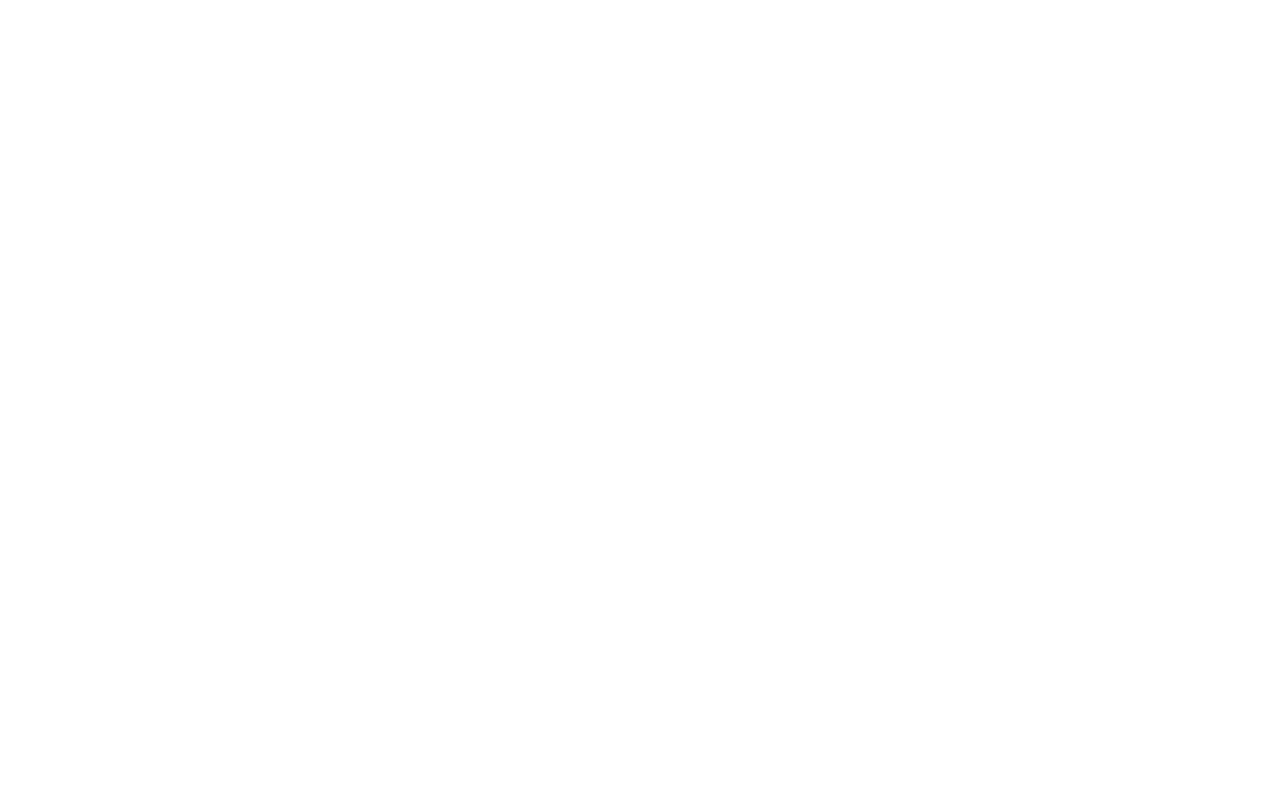
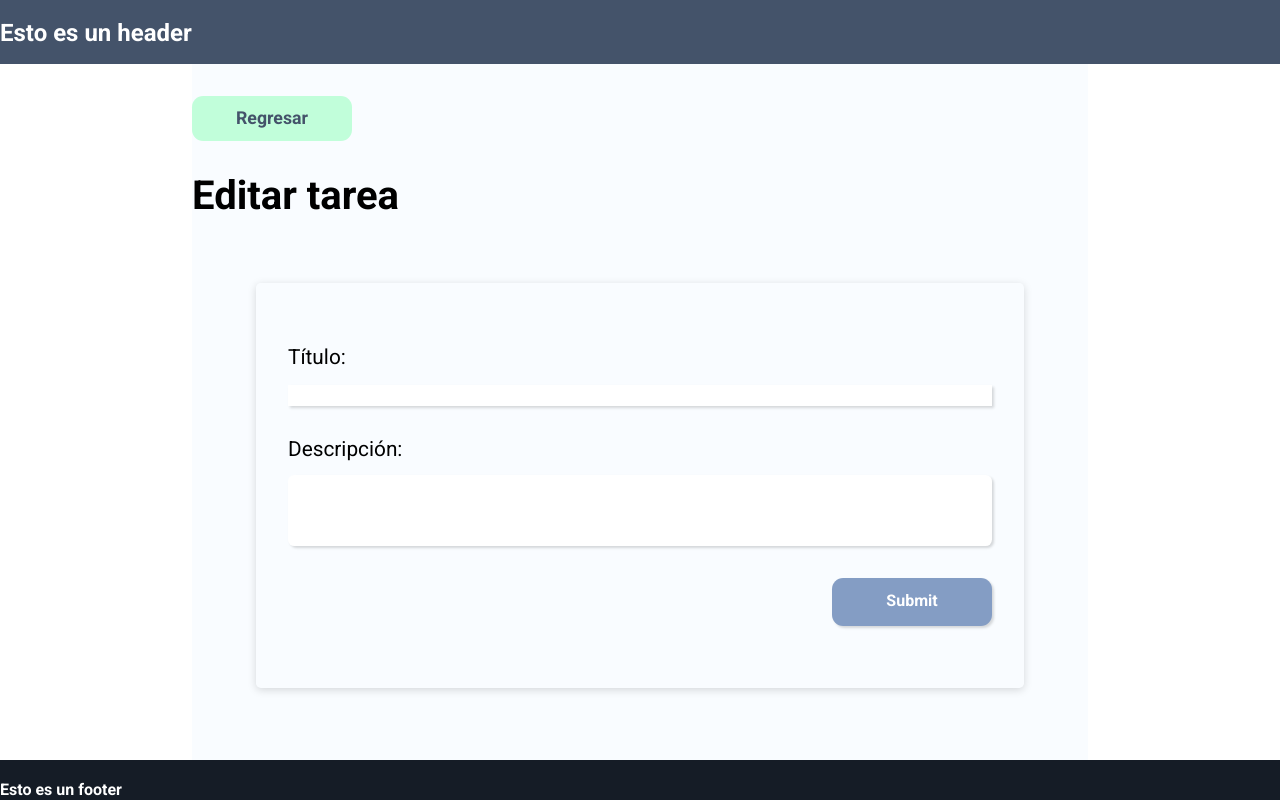
Before and after one commit to Carlos-SaulPM/To-Do-React, a React (Vite) app: page /tarea/editar/1 in a window 1280 px wide. Before the commit this address had no page. Built offline with nearby package versions, Linux system fonts and the light colour scheme.

Commit message:
Agregando - Agregando page, para cada tipo de accion con alguna tarea. Separando rutas de las tareas

```diff
--- a/src/App.jsx
+++ b/src/App.jsx
@@ -4,6 +4,7 @@
 import RootLayout from "./layouts/RootLayout";
 import Home from "./routes/Home";
 import TablaDeTareas from "./components/conjuntos/TablaDeTareas";
+import TareaRoutes from "./routes/TareaRoutes";
 
 function App() {
   let tablaTareas = <TablaDeTareas />; //Utilizando la misma referencia para las subrutas "/".
@@ -15,14 +16,7 @@
             <Route index element={tablaTareas} />
             <Route path=":estado" element={tablaTareas} />
           </Route>
-          <Route
-            path="/agregar"
-            element={
-              <>
-                <h3>Agregando tarea</h3>
-              </>
-            }
-          ></Route>
+          {TareaRoutes()}
         </Route>
       </Routes>
     </>
--- a/src/components/common/Buscador.jsx
+++ b/src/components/common/Buscador.jsx
@@ -14,7 +14,7 @@
         placeholder="Buscar tarea"
       />
 
-      <button type="submit" style={botonBusqueda}>
+      <button type="submit" className="boton">
         Buscar
       </button>
     </form>
--- a/src/components/common/FilaTabla.jsx
+++ b/src/components/common/FilaTabla.jsx
@@ -10,18 +10,21 @@
       <td>{descripcion}</td>
       <td>{estado}</td>
       <td>
-        <NavLink className="icon icon-pencil" to={`/editar/:id${id}`}></NavLink>
+        <NavLink
+          className="icon icon-pencil"
+          to={`/tarea/editar/${id}`}
+        ></NavLink>
       </td>
       <td>
         <NavLink
           className="icon icon-trash"
-          to={`/eliminar/:id${id}`}
+          to={`/tarea/eliminar/${id}`}
         ></NavLink>
       </td>
       <td>
         <NavLink
           className="icon icon-check"
-          to={`/finalizada/:id${id}`}
+          to={`/tarea/finalizada/${id}`}
         ></NavLink>
       </td>
     </tr>
--- /dev/null
+++ b/src/components/common/FormularioUsuario.jsx
@@ -0,0 +1,32 @@
+import "./formularioUsuario.css";
+
+const FormularioUsuario = ({ handleSubmit, handleChange, formulario }) => {
+  return (
+    <div className="contenedor-formulario">
+      <form onSubmit={handleSubmit}>
+        <label htmlFor="titulo_tarea">Título: </label>
+        <input
+          type="text"
+          id="titulo_tarea"
+          name="titulo_tarea"
+          value={formulario.titulo_tarea}
+          onChange={handleChange}
+        />
+        <label htmlFor="descripcion">Descripción:</label>
+        <textarea
+          id="descripcion"
+          cols="30"
+          rows="15"
+          name="descripcion"
+          value={formulario.descripcion}
+          onChange={handleChange}
+        ></textarea>
+        <div className="contenedor-submit">
+          <input type="submit" className="boton boton-submit" />
+        </div>
+      </form>
+    </div>
+  );
+};
+
+export default FormularioUsuario;
--- a/src/components/common/boton.css
+++ b/src/components/common/boton.css
@@ -1,4 +1,4 @@
-button {
+.boton {
   min-width: 10rem;
   min-height: 2.8rem;
   border-radius: 0.7rem;
@@ -11,6 +11,6 @@
   transition: background 1s;
 }
 
-button:hover {
+.boton:hover {
   background-color: var(--site-boton-hover-green);
 }
--- /dev/null
+++ b/src/components/common/formularioUsuario.css
@@ -0,0 +1,52 @@
+.contenedor-formulario {
+  width: 100%;
+  height: 100%;
+  display: flex;
+  justify-content: center;
+  align-items: center;
+  margin-top: 2rem;
+}
+
+.contenedor-formulario form {
+  width: 55vw;
+  height: 35vh;
+  display: flex;
+  flex-flow: column nowrap;
+  padding: 7% 2rem;
+  font-size: 1.3rem;
+  font-weight: 400;
+  border-radius: 0.3rem;
+  box-shadow: rgba(0, 0, 0, 0.15) 0px 2px 8px;
+}
+
+.contenedor-formulario input {
+  height: 3rem;
+  font-size: 1rem;
+  margin-top: 1rem;
+  border: 0;
+  box-shadow: rgba(0, 0, 0, 0.15) 1.95px 1.95px 2.6px;
+}
+.contenedor-formulario input ~ label {
+  margin-top: 2rem;
+}
+textarea {
+  font-size: 1rem;
+  margin-top: 0.8rem;
+  border-radius: 0.4rem;
+  border: 0;
+  box-shadow: rgba(0, 0, 0, 0.15) 1.95px 1.95px 2.6px;
+  resize: none;
+}
+.contenedor-submit {
+  margin-top: 1rem;
+  display: flex;
+  justify-content: end;
+}
+.boton-submit {
+  max-width: 7rem;
+  background-color: var(--site-blue-300);
+  color: white;
+}
+.boton-submit:hover {
+  background-color: var(--site-blue-500);
+}
--- /dev/null
+++ b/src/hooks/useForm.jsx
@@ -0,0 +1,17 @@
+import { useState } from "react";
+
+export const useForm = (formInicial) => {
+  const [formulario, setFormulario] = useState(formInicial);
+
+  let handleChange = (e) => {
+    e.preventDefault();
+    setFormulario({ ...formulario, [e.target.name]: e.target.value });
+  };
+  let handleSubmit = (e) => {
+    e.preventDefault();
+
+    alert("Funciona");
+  };
+
+  return [formulario, handleChange, handleSubmit];
+};
--- a/src/pages/ListaTareas.jsx
+++ b/src/pages/ListaTareas.jsx
@@ -1,9 +1,10 @@
-import Boton from "../components/common/Boton";
+import "../components/common/Boton";
 import Buscador from "../components/common/Buscador";
 import "./listaTareas.css";
 import GrupoRadioBotones from "../components/conjuntos/GrupoRadioBotones";
+import { Link } from "react-router";
 
-const ListaTareas = ({ agregar }) => {
+const ListaTareas = () => {
   const rutasNav = {
     todos: {
       value: "todos",
@@ -30,7 +31,17 @@
       <h1>Lista de tareas</h1>
       <br />
       <section className="contenedor-botones">
-        <Boton OnClick={agregar} tituloBoton="Agregar tarea" />
+        <Link
+          to={"tarea/agregar"}
+          className="boton"
+          style={{
+            alignContent: "center",
+            textAlign: "center",
+            textDecoration: "none",
+          }}
+        >
+          Agregar tarea
+        </Link>
         <Buscador />
       </section>
       <GrupoRadioBotones rutas={rutasNav} name="tareas" />
--- /dev/null
+++ b/src/pages/Tarea.jsx
@@ -0,0 +1,31 @@
+import { Link, useParams } from "react-router";
+import { Outlet } from "react-router";
+const Tarea = () => {
+  const { accionTarea, id } = useParams();
+  console.log(accionTarea, id);
+  let tituloDeLaAccionTarea =
+    accionTarea.slice(0, 1).toUpperCase() +
+    accionTarea.substring(1) +
+    "\ttarea";
+
+  const estiloContenedor = { width: "100%" };
+  const estiloEnlace = {
+    display: "inline-block",
+    textAlign: "center",
+    alignContent: "center",
+    textDecoration: "none",
+  };
+
+  return (
+    <div style={estiloContenedor}>
+      <Link to="/" className="boton" style={estiloEnlace}>
+        Regresar
+      </Link>
+
+      <h1 style={{ padding: "2rem 0" }}>{tituloDeLaAccionTarea}</h1>
+      <Outlet />
+    </div>
+  );
+};
+
+export default Tarea;
--- /dev/null
+++ b/src/routes/TareaRoutes.jsx
@@ -0,0 +1,26 @@
+import { Route } from "react-router";
+import FormularioUsuario from "../components/common/FormularioUsuario";
+import { useForm } from "../hooks/useForm";
+import Tarea from "../pages/Tarea";
+const formInicial = { titulo_tarea: "", descripcion: "" };
+const TareaRoutes = () => {
+  const [formulario, handleChange, handleSubmit] = useForm(formInicial);
+
+  return (
+    <Route path="tarea" element={<Tarea />}>
+      <Route index element={<h3>Detalles de tareas</h3>} />
+      <Route
+        path=":accionTarea/:id?"
+        element={
+          <FormularioUsuario
+            formulario={formulario}
+            handleChange={handleChange}
+            handleSubmit={handleSubmit}
+          />
+        }
+      />
+    </Route>
+  );
+};
+
+export default TareaRoutes;
```
